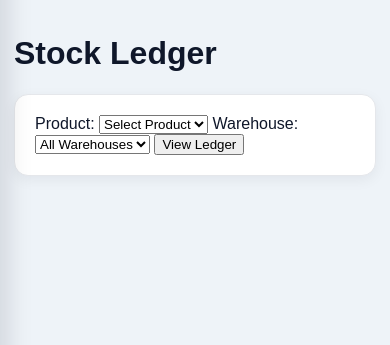
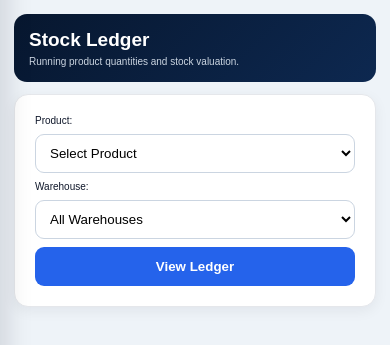
Before and after one commit to pascalnjosh/AfriAxis-Group, a Django app: page /inventory/stock-ledger/ in a window 390 px wide. Shown: the part 64-409 px from the top of the page. Run offline with Django 5.2, Linux system fonts and the light colour scheme; the visitor is signed in with stand-in values (Sample User, id 1); data that the repository does not hold is empty.

Commit message:
Redesign inventory detail pages for AfriAxis mobile app

```diff
--- a/templates/inventory/stock_ledger.html
+++ b/templates/inventory/stock_ledger.html
@@ -6,9 +6,130 @@ Stock Ledger | AfriAxis ERP
 
 {% block content %}
 
-<h1>Stock Ledger</h1>
+<style>
 
-<form method="get" class="card">
+/* ===== AFRIAXIS INVENTORY DETAIL MOBILE V2 ===== */
+
+.inv-head{
+    background:linear-gradient(135deg,#07172f,#0d2850);
+    color:#fff;
+    padding:20px;
+    border-radius:17px;
+    margin-bottom:16px;
+}
+
+.inv-head h1{
+    margin:0;
+    color:#fff;
+    font-size:24px;
+}
+
+.inv-head p{
+    margin:5px 0 0;
+    color:#cbd5e1;
+    font-size:12px;
+}
+
+.inv-filter{
+    display:flex;
+    flex-wrap:wrap;
+    align-items:end;
+    gap:9px;
+}
+
+.inv-filter select,
+.inv-filter input{
+    min-height:39px;
+    padding:8px 10px;
+    border:1px solid #cbd5e1;
+    border-radius:9px;
+    background:#fff;
+}
+
+.inv-filter button{
+    min-height:39px;
+    border:0;
+    border-radius:9px;
+    padding:8px 13px;
+    background:#2563eb;
+    color:#fff;
+    font-weight:700;
+}
+
+.inv-filter > a{
+    min-height:39px;
+    display:inline-flex;
+    align-items:center;
+    padding:0 12px;
+    background:#e2e8f0;
+    color:#334155;
+    border-radius:9px;
+    text-decoration:none;
+    font-size:11px;
+    font-weight:700;
+}
+
+.inv-table-wrap{
+    overflow-x:auto;
+    width:100%;
+}
+
+.inv-table-wrap table{
+    width:100%;
+    min-width:760px;
+}
+
+@media(max-width:700px){
+
+    .inv-head{
+        padding:15px;
+        border-radius:13px;
+        margin-bottom:12px;
+    }
+
+    .inv-head h1{
+        font-size:19px;
+    }
+
+    .inv-head p{
+        font-size:10px;
+    }
+
+    .inv-filter{
+        display:grid;
+        grid-template-columns:1fr;
+        gap:8px;
+    }
+
+    .inv-filter label{
+        font-size:10px;
+    }
+
+    .inv-filter select,
+    .inv-filter input,
+    .inv-filter button,
+    .inv-filter > a{
+        width:100%;
+        box-sizing:border-box;
+    }
+
+    .inv-table-wrap table{
+        min-width:680px;
+    }
+
+    .inv-table-wrap th,
+    .inv-table-wrap td{
+        padding:8px 9px;
+        font-size:10px;
+    }
+}
+
+</style>
+
+
+<div class="inv-head"><h1>Stock Ledger</h1><p>Running product quantities and stock valuation.</p></div>
+
+<form method="get" class="card inv-filter">
     <label>Product:</label>
 
     <select name="product" required>
@@ -56,7 +177,7 @@ Stock Ledger | AfriAxis ERP
     </p>
 </div>
 
-<table>
+<div class="inv-table-wrap"><table>
     <thead>
         <tr>
             <th>Date</th>
@@ -98,7 +219,7 @@ Stock Ledger | AfriAxis ERP
         </tr>
         {% endfor %}
     </tbody>
-</table>
+</table></div>
 
 {% endif %}
 
```
Also changed, not shown: templates/inventory/movements.html (+125 -4 lines), templates/inventory/stock_balances.html (+125 -4 lines).
